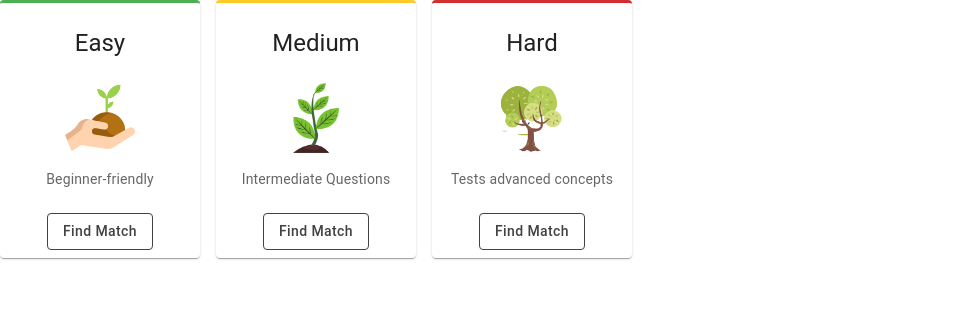
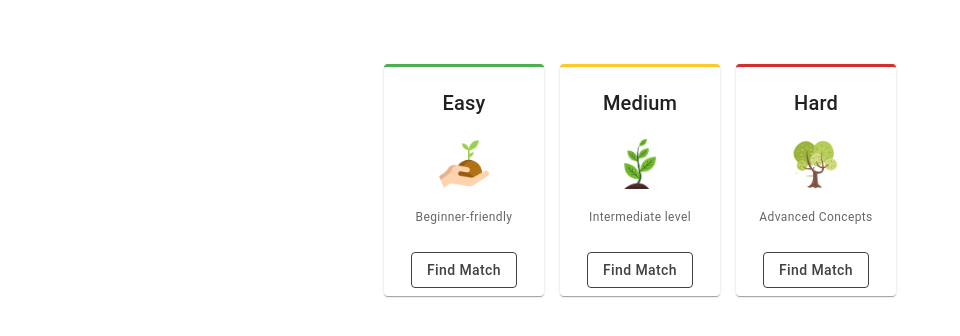
Before and after one commit to Punpun1643/PeerPrep-frontend, a React (Create React App) app in the folder frontend/: page /selectquestiondifficulty in a window 1280 px wide. Shown: the top 336 px of the page, without its empty margins (0-960 px from the left). Built offline with nearby package versions, Linux system fonts and the light colour scheme; no server answers.

Commit message:
fix alignment issue for selection page

```diff
--- a/frontend/src/components/MatchingService/DifficultyCard.js
+++ b/frontend/src/components/MatchingService/DifficultyCard.js
@@ -9,7 +9,6 @@ import CardActions from '@mui/material/CardActions';
 import sapling from '../../images/sapling.png';
 import youngtree from '../../images/youngtree.png'
 import tree from '../../images/tree.png';
-import { io } from "socket.io-client";
 
 
 export default function DifficultyCard(props) {
@@ -33,29 +32,29 @@ export default function DifficultyCard(props) {
 
   const difficultyImageMap = { "easy" : sapling, "medium" : youngtree, "hard" : tree}
   const difficultyTextMap = { "easy" : "Beginner-friendly",
-                              "medium" : "Intermediate Questions",
-                              "hard" : "Tests advanced concepts"}
+                              "medium" : "Intermediate level",
+                              "hard" : "Advanced Concepts"}
   const difficultyColorMap = { "easy": "#4caf50",
                                "medium": "#ffca28",
                                "hard": "#d32f2f"
                               }
 
   return (
-    <Card sx={{minWidth: 200, maxWidth: 320, borderTop: '3px solid', borderTopColor: difficultyColorMap[props.difficulty]}}>
-      <Typography variant="h5" color="424242" sx={{textAlign: 'center', paddingTop: '1em', paddingBottom: '1em'}}>
+    <Card sx={{minWidth: 160, maxWidth: 160, borderTop: '3px solid', borderTopColor: difficultyColorMap[props.difficulty]}}>
+      <Typography variant="h6" color="424242" sx={{textAlign: 'center', paddingTop: '1em', paddingBottom: '1em'}}>
         {(props.difficulty)[0].toUpperCase() + (props.difficulty.slice(1))}
       </Typography>
         <CardMedia
           component="img"
-          height="70"
-          width="70"
+          height="50"
+          width="50"
           image={difficultyImageMap[props.difficulty]}
           alt="plant"
           sx ={{objectFit: "contain"}}
 
         />
-        <CardContent>
-          <Typography variant="body2" color="text.secondary"  sx={{textAlign: 'center'}} >
+        <CardContent sx={{textAlign: "center"}}>
+          <Typography variant="caption" color="text.secondary" sx={{textAlign: 'center'}}>
             {difficultyTextMap[props.difficulty]}
           </Typography>
 
--- a/frontend/src/components/MatchingService/SelectionView.js
+++ b/frontend/src/components/MatchingService/SelectionView.js
@@ -22,7 +22,8 @@ export default function SelectionView() {
     }
 
     return (
-    <Box sx={{ flexGrow: 1, margin: 'auto', maxWidth:'100%'}}>
+    <Box display={"flex"} flexDirection={"column"} padding={"4rem"}>
+      <Box sx={{flexGrow: 1, margin: 'auto', maxWidth:'100%'}}>
           <Grid container spacing={2}>
           {difficultyLevels.map(difficultyLevel =>
                   <Grid key={difficultyLevel} item xs={'auto'}>
@@ -31,5 +32,6 @@ export default function SelectionView() {
                   <CountdownView show={showModal} handleCloseModal={handleCloseModal} />
             </Grid>
           </Box>
+    </Box>
       );
     }
```
Lines whose indentation alone changed are shown as unchanged.
